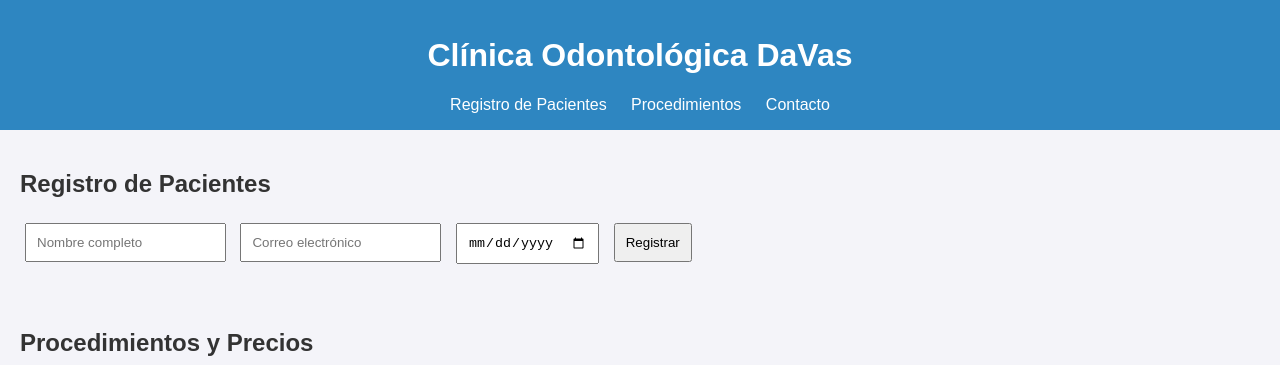
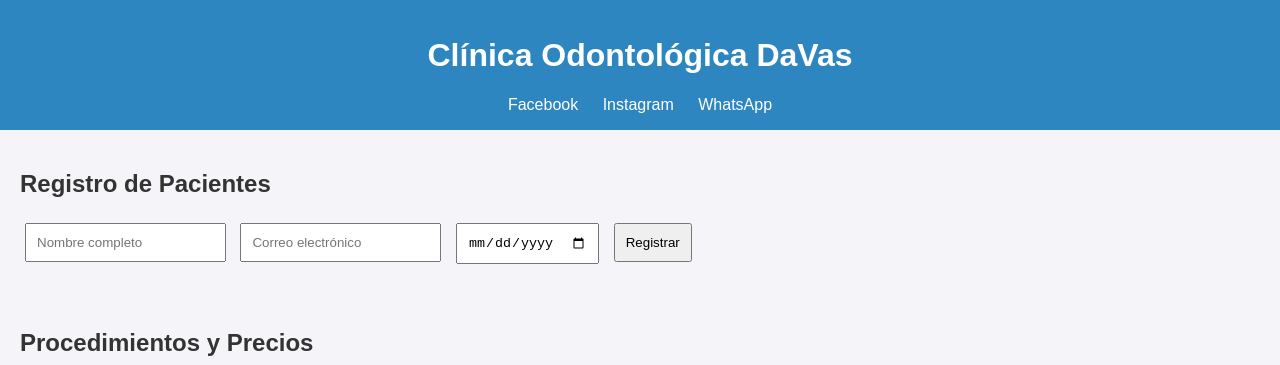
Before and after one commit to jwmacedom/DaVas_Clinica, a plain HTML site: page index.html in a window 1280 px wide. Shown: the top 365 px of the page. Drawn offline with Linux system fonts and the light colour scheme.

Commit message:
Update index.html

```diff
--- a/index.html
+++ b/index.html
@@ -10,9 +10,9 @@
   <header>
     <h1>Clínica Odontológica DaVas</h1>
     <nav>
-      <a href="#registro">Registro de Pacientes</a>
-      <a href="#procedimientos">Procedimientos</a>
-      <a href="#contacto">Contacto</a>
+      <a href="https://facebook.com" target="_blank">Facebook</a>
+      <a href="https://instagram.com" target="_blank">Instagram</a>
+      <a href="https://wa.me/51900000000" target="_blank">WhatsApp</a>
     </nav>
   </header>
 
```
